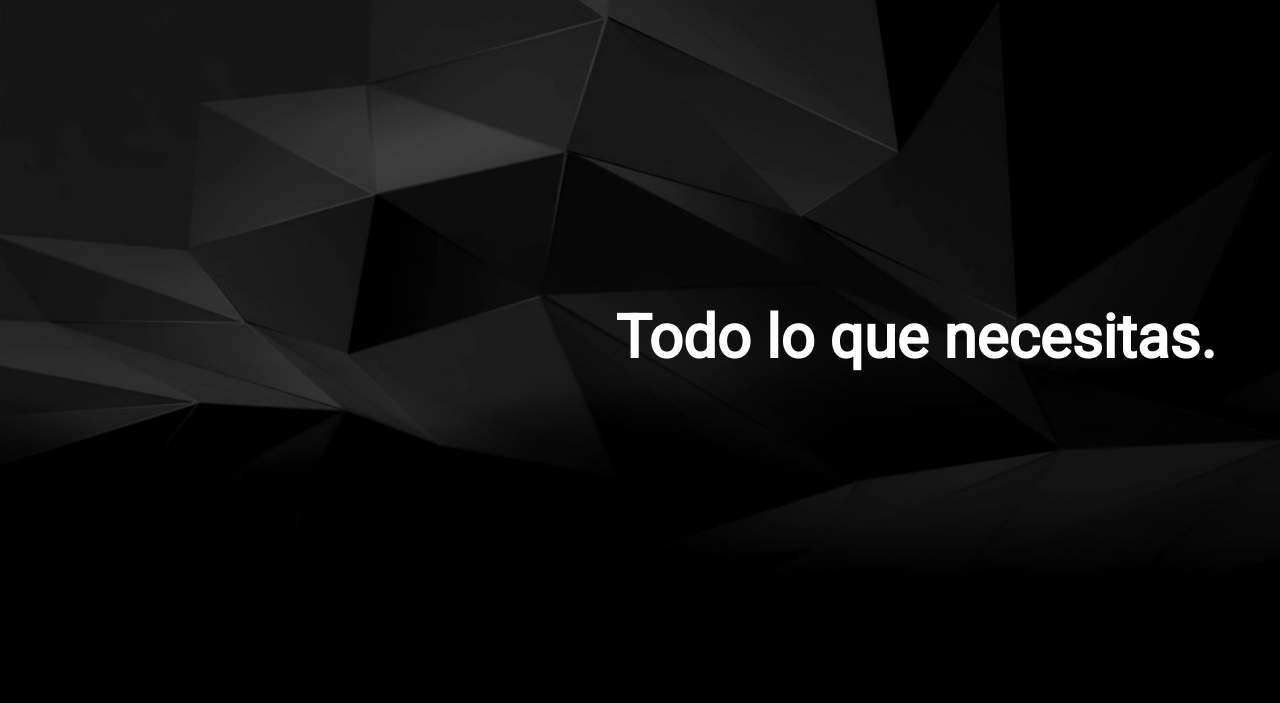
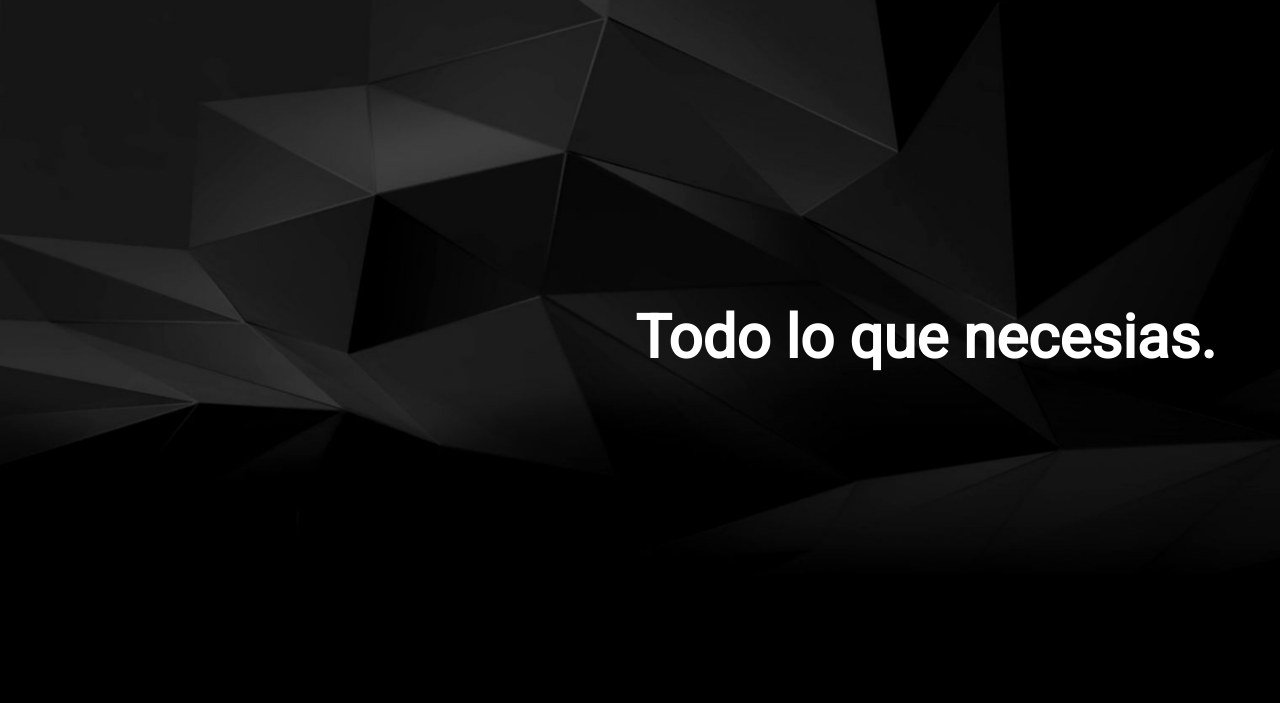
Before and after one commit to jsampallo/testweb, a plain HTML site: page index.html in a window 1280 px wide. Shown: the part 97-800 px from the top of the page. Drawn offline with Linux system fonts and the light colour scheme.

Commit message:
Update index.html

```diff
--- a/index.html
+++ b/index.html
@@ -20,7 +20,7 @@
 				<a href="form.html" class="navtxt">FORMULARIO</a>
 				<a href="form.html" class="navtxt">CONTACTO</a>
 			</div>
-			<h2 class="titulo">Todo lo que necesitas.</h2>
+			<h2 class="titulo">Todo lo que necesias.</h2>
 		</div>
 
 		<article>
```
